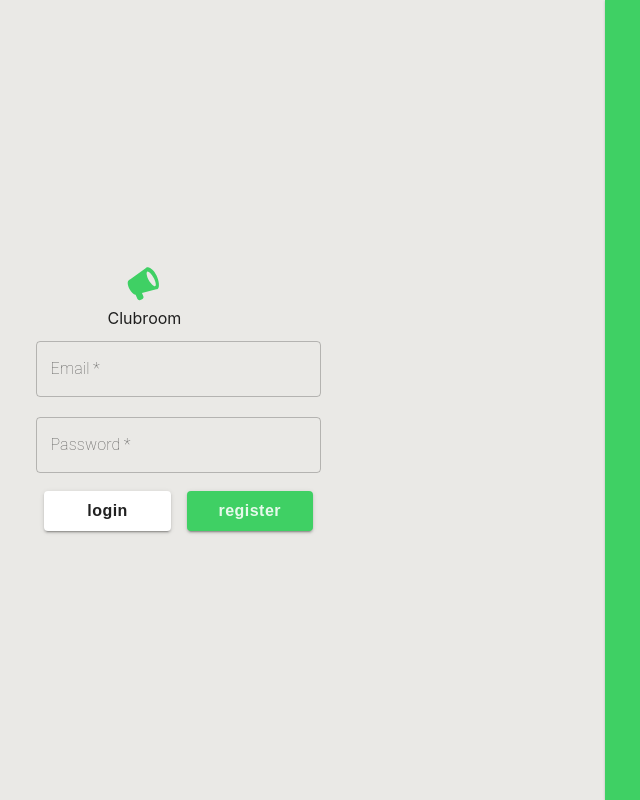
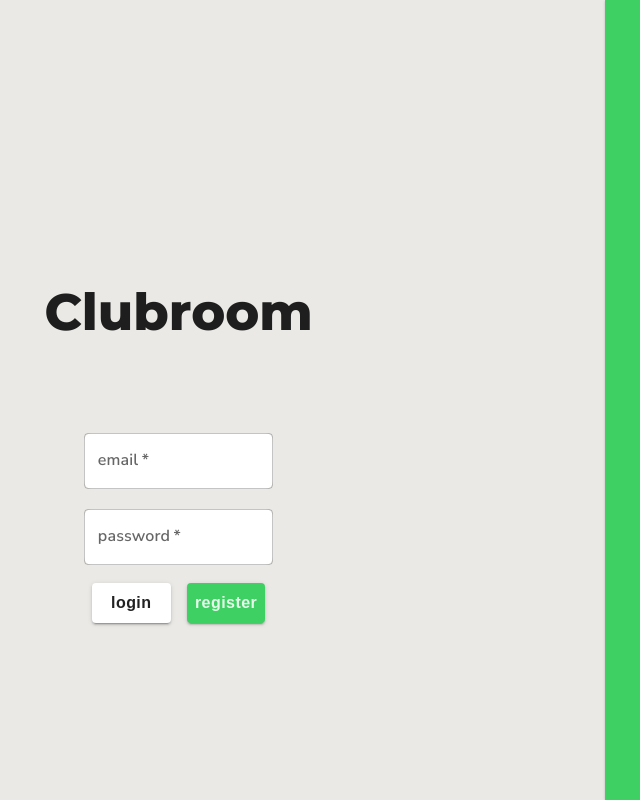
Before and after one commit to Reucherian/clubroom, a React (Create React App) app: page /signin in a window 1280 px wide. Shown: the whole page, without its empty margins (248-888 px from the left). Built offline with nearby package versions, Linux system fonts and the light colour scheme; no server answers; what aws-amplify would draw is missing.

Commit message:
ui changes

```diff
--- a/public/index.html
+++ b/public/index.html
@@ -15,6 +15,9 @@
       user's mobile device or desktop. See https://developers.google.com/web/fundamentals/web-app-manifest/
     -->
     <link rel="manifest" href="%PUBLIC_URL%/manifest.json" />
+    <link rel="preconnect" href="https://fonts.googleapis.com">
+    <link rel="preconnect" href="https://fonts.gstatic.com" crossorigin>
+    <link href="https://fonts.googleapis.com/css2?family=Montserrat:wght@800&family=Nunito+Sans:wght@600&display=swap" rel="stylesheet">
     <!--
       Notice the use of %PUBLIC_URL% in the tags above.
       It will be replaced with the URL of the `public` folder during the build.
@@ -24,7 +27,7 @@
       work correctly both with client-side routing and a non-root public URL.
       Learn how to configure a non-root public URL by running `npm run build`.
     -->
-    <title>React App</title>
+    <title>Clubroom</title>
   </head>
   <body>
     <noscript>You need to enable JavaScript to run this app.</noscript>
--- /dev/null
+++ b/src/components/clubRoomAltLogo.js
@@ -0,0 +1,66 @@
+import React from "react";
+
+const ClubroomAltLogo = () => {
+  return (
+    <svg
+      xmlns="http://www.w3.org/2000/svg"
+      xmlnsVectornator="http://vectornator.io"
+      strokeLinecap="round"
+      strokeLinejoin="round"
+      strokeMiterlimit="10"
+      clipRule="evenodd"
+      viewBox="0 0 1000 1000"
+    >
+      <defs>
+        <filter
+          id="Filter"
+          width="628.549"
+          height="658.988"
+          x="23.958"
+          y="274.308"
+          colorInterpolationFilters="sRGB"
+          filterUnits="userSpaceOnUse"
+        ></filter>
+        <filter
+          id="Filter_2"
+          width="359.46"
+          height="506.86"
+          x="635.59"
+          y="67.697"
+          colorInterpolationFilters="sRGB"
+          filterUnits="userSpaceOnUse"
+        ></filter>
+      </defs>
+      <g fillRule="evenodd" vectornatorLayerName="Layer 3">
+        <path
+          fill="#fff"
+          stroke="#000"
+          strokeOpacity="0"
+          strokeWidth="22.481"
+          d="M439.377 287.757c-15.59-4.91-29.85-4.705-41.75 1.431-6.56 3.378-11.94 8.495-16.4 14.906L86.147 514.789c-2.52.525-19.37 13.366-21.65 14.54-31.51 16.242-26.17 89.302 11.93 163.179 34.42 66.744 83.72 111.157 116.15 107.136l32.13 76.298c9.15 22.468 34.77 33.243 57.23 24.096l32.12-13.086c22.47-9.143 33.28-34.759 24.13-57.216l-26.52-62.454 269.49-69.503c9.01.602 17.43-.649 24.86-4.486 47.59-24.533 24.9-159.063-19.56-252.388-49.85-104.671-106.46-140.353-147.08-153.148zm91.26 192.968c38.13 67.988 54.88 146.217 32.26 157.579-22.61 11.354-84.57-44.179-122.71-112.157-38.13-67.978-52.43-148.42-29.82-159.772 22.61-11.355 82.13 46.372 120.27 114.35z"
+          filter="url(#Filter)"
+          vectornatorshadowangle="1.571"
+          vectornatorshadowcolor="#000000"
+          vectornatorshadowoffset="10"
+          vectornatorshadowopacity="0.241"
+          vectornatorshadowradius="20"
+        ></path>
+        <g
+          fill="none"
+          stroke="#fff"
+          strokeWidth="38.014"
+          filter="url(#Filter_2)"
+          vectornatorshadowangle="1.571"
+          vectornatorshadowcolor="#000000"
+          vectornatorshadowoffset="10"
+          vectornatorshadowopacity="0.241"
+          vectornatorshadowradius="20"
+        >
+          <path d="M731.057 96.704c56.83 35.446 100.94 82.374 134.44 132.524 76.87 115.069 97.87 247.102 88.44 296.322M708.727 198.626c37.37 23.31 66.38 54.171 88.41 87.151 50.55 75.672 64.36 162.5 58.16 194.868M674.597 291.42c22.93 14.302 40.73 33.238 54.25 53.473 31.01 46.429 39.49 99.704 35.68 119.564"></path>
+        </g>
+      </g>
+    </svg>
+  );
+}
+
+export default ClubroomAltLogo;
--- a/src/components/clubRoomHeader.js
+++ b/src/components/clubRoomHeader.js
@@ -3,19 +3,19 @@ import React from 'react'
 import { Grid, Box } from '@mui/material';
 import ClubroomLogo from './clubRoomLogo';
 import { spacing } from '@mui/system';
+import { fontSize } from 'styled-system';
 
 const ClubRoomHeader = (user) => {
     return (
     <Grid container>
         <Grid item md={3}></Grid>
         <Grid item md={6}>
-            <Grid container sx={{ paddingTop: 3}}>
-                <Grid item md={6}>
+            <Grid container sx={{ paddingTop: 3}} >
+                <Grid item md={4} style={{textAlign: "right"}}>
                 <ClubroomLogo></ClubroomLogo>
-                    Clubroom
                 </Grid>
-                <Grid item md={6}>
-
+                <Grid item md={8} style={{textAlign: "left"}}>
+                <Box sx={{fontFamily:"Montserrat", fontSize:"3rem"}}>Clubroom</Box>
                 </Grid>
             </Grid>
         </Grid>
--- a/src/components/clubRoomLogo.js
+++ b/src/components/clubRoomLogo.js
@@ -10,8 +10,8 @@ const ClubroomLogo = () => {
       strokeMiterlimit="10"
       clipRule="evenodd"
       viewBox="0 0 1000 1000"
-      height="60%"
-      width="60%"
+      height="80%"
+      width="80%"
     >
       <path
         fill="#3fd064"
--- /dev/null
+++ b/src/components/clubRoomTitle.js
@@ -0,0 +1,15 @@
+import React from 'react'
+
+import { Grid,Box } from '@mui/material';
+
+const ClubRoomTitle = (user) => {
+    return (
+    <Grid container>
+            <Grid item md={12} style={{textAlign:"center"}}>
+                <Box sx={{fontFamily:"Montserrat", fontSize:"4vw"}}>Clubroom</Box>
+            </Grid>
+    </Grid>
+    )
+}
+
+export default ClubRoomTitle;
--- a/src/components/login.js
+++ b/src/components/login.js
@@ -11,7 +11,8 @@ import {
   Container,
 } from "@mui/material";
 import { Link, useNavigate } from "react-router-dom";
-import ClubRoomHeader from "../components/clubRoomHeader";
+import ClubRoomTitle from "./clubRoomTitle";
+import ClubroomAltLogo from "./clubRoomAltLogo";
 
 const Field = styled(TextField)({
   margin: "10px 0",
@@ -39,9 +40,9 @@ const Login = () => {
     }
     setLoading(false);
   };
+  return (
 
-  return (
-    <Grid container >
+    <Grid container>
       <Grid item md={8}>
         <Paper
           style={{
@@ -52,26 +53,45 @@ const Login = () => {
           }}
           square
         >
-          <Grid container sx={{paddingTop: 30}}>
-          <Grid item md={4}></Grid>
+          <Grid container sx={{ paddingTop: 35 }}>
+
             <Grid item md={4}>
-          <ClubRoomHeader />
-          <form
+            </Grid>
+            <Grid item md={4}>
+              <ClubRoomTitle />
+              <form onSubmit={handleSubmit}>
+                <Grid container>
+                  <Grid item md={2}></Grid>
+                  <Grid item md={8}>
+                    <Grid
+                      container
+                      style={{
+                        display: "flex",
+                        flexDirection: "column",
+                        justifyContent: "space-between",
+                        paddingTop: 80,
+                      }}
+                    >
+                      <Field label={email=== "" ? "email": ""} {...bindEmail} type="text" inputProps={{ style: {background: "white", borderRadius: 8, fontFamily: "Nunito Sans", fontSize: '1rem'} }} InputLabelProps={{shrink: false, style:{fontFamily: "Nunito Sans", fontSize: '1rem'}}}/>
+                      <Field
+                        label={password=== "" ? "password": ""}
+                        type="password"
+                        {...bindPassword}
+                        inputProps={{ style: {background: "white", borderRadius: 8, fontFamily: "Nunito Sans", fontSize: '1rem'} }}
+                        InputLabelProps={{shrink: false, style:{fontFamily: "Nunito Sans", fontSize: '1rem'}}}
+                      />
+
+                      <Grid container>
+                        <Grid
+                          item
+                          md={6}
                           style={{
                             display: "flex",
                             flexDirection: "column",
                             justifyContent: "space-between",
                           }}
-            onSubmit={handleSubmit}
+                          sx={{ p: 1 }}
                         >
-            <Field label="Email" {...bindEmail} type="text" />
-            <Field label="Password" type="password" {...bindPassword} />
-            <Grid container >
-            <Grid item md={6} style={{
-              display: "flex",
-              flexDirection: "column",
-              justifyContent: "space-between",
-            }} sx={{p:1}}>
                           <Button
                             variant="contained"
                             color="secondary"
@@ -79,16 +99,24 @@ const Login = () => {
                             disabled={loading}
                           >
                             {loading && (
-                <CircularProgress size={20} style={{ marginRight: 20 }} />
+                              <CircularProgress
+                                size={20}
+                                style={{ marginRight: 20 }}
+                              />
                             )}
                             Login
                           </Button>
                         </Grid>
-            <Grid item md={6} style={{
+                        <Grid
+                          item
+                          md={6}
+                          style={{
                             display: "flex",
                             flexDirection: "column",
                             justifyContent: "space-between",
-            }} sx={{p:1}}>
+                          }}
+                          sx={{ p: 1 }}
+                        >
                           <Button
                             variant="contained"
                             onClick={() => {
@@ -99,12 +127,15 @@ const Login = () => {
                           </Button>
                         </Grid>
                       </Grid>
+                      <Grid item md={2}></Grid>
+                    </Grid>
+                  </Grid>
+                </Grid>
               </form>
             </Grid>
             <Grid item md={4}></Grid>
           </Grid>
         </Paper>
-
       </Grid>
       <Grid item md={4}>
         <Paper
```
Lines whose indentation alone changed are shown as unchanged.
